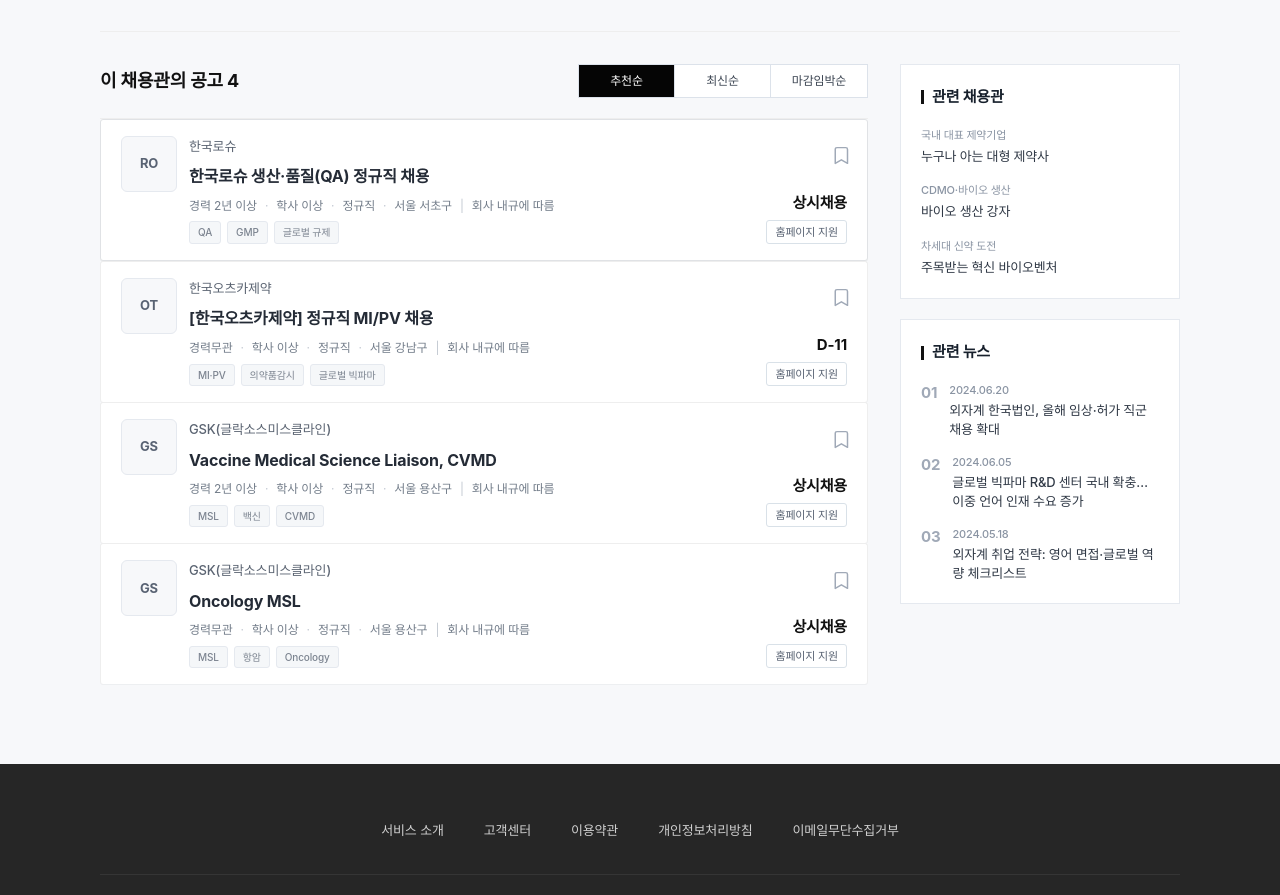
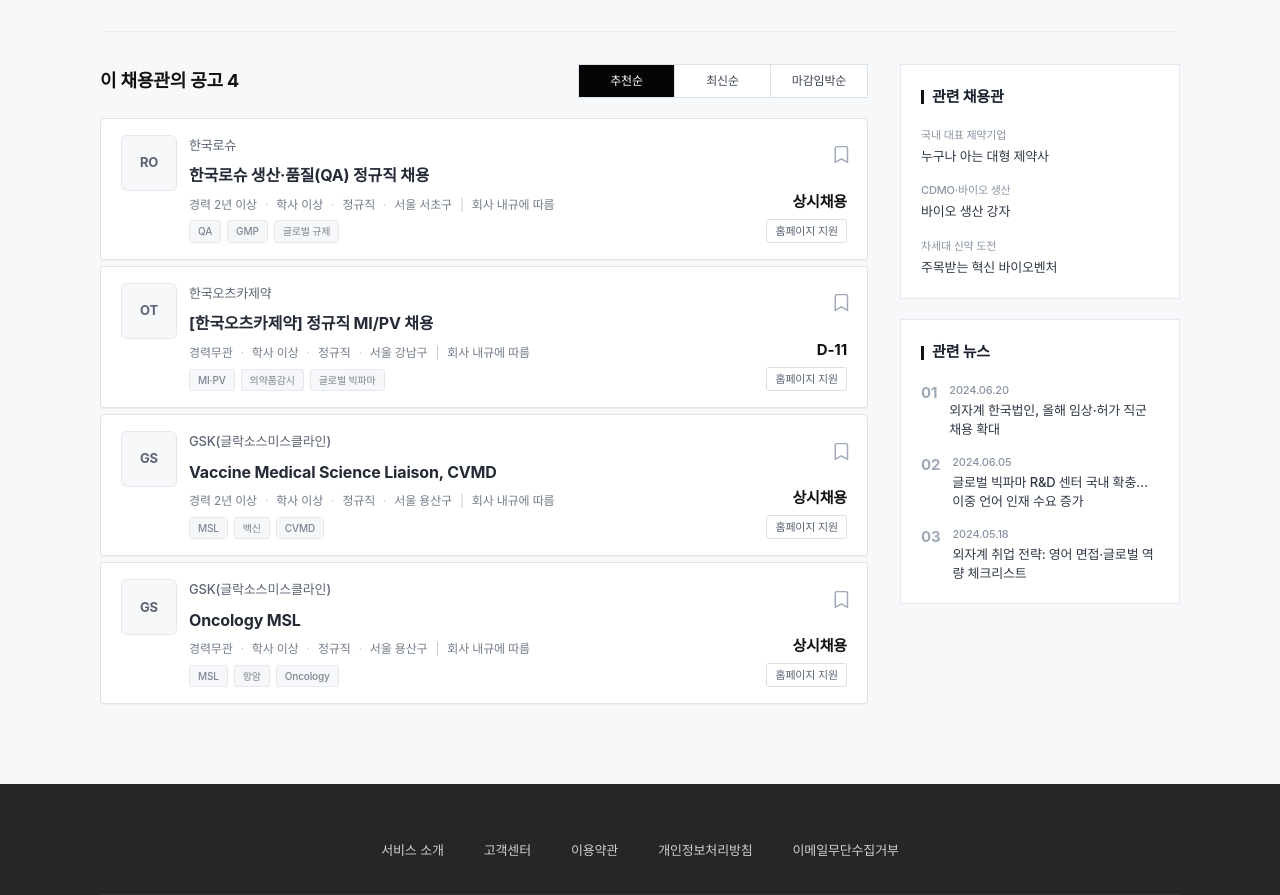
Before and after one commit to jimindragon/thepharmin-frontend, a Next.js app: page /themes/T1 in a window 1280 px wide. Shown: the part 619-1514 px from the top of the page. Built offline with nearby package versions, Linux system fonts and the light colour scheme.

Commit message:
6/27 22:00

```diff
--- a/src/components/themes/ThemeHubClient.tsx
+++ b/src/components/themes/ThemeHubClient.tsx
@@ -294,7 +294,7 @@
                   현재 채용 중인 공고가 없습니다.
                 </div>
               ) : (
-                <div className="flex flex-col divide-y divide-[#eeeeee] border-t border-[#eeeeee]">
+                <div className="flex flex-col gap-1.5">
                   {sortedJobs.map((job) => (
                     <JobCard
                       key={job.id}
```
